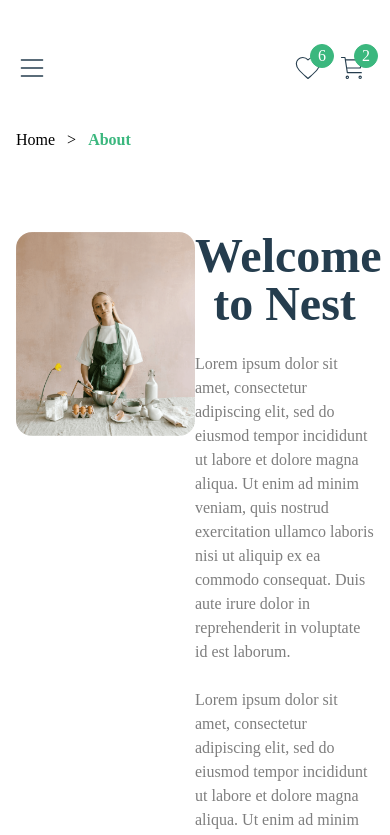
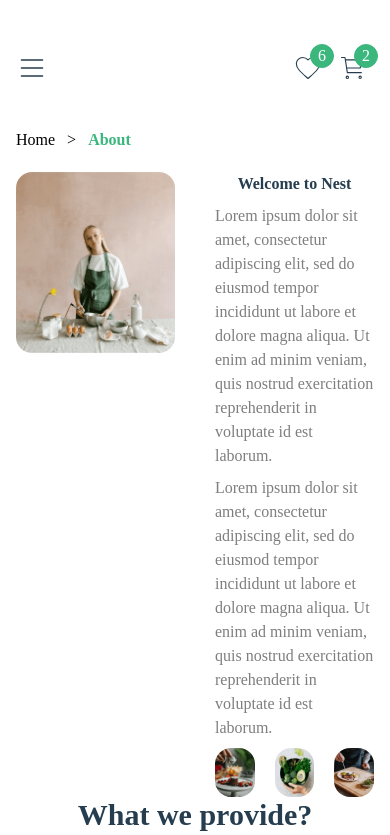
Before and after one commit to vicktor349/nestmart, a Next.js app: page /about in a window 390 px wide. Shown: the top 835 px of the page. Built offline with nearby package versions, Linux system fonts and the light colour scheme.

Commit message:
making it responsive

```diff
--- a/pages/about.js
+++ b/pages/about.js
@@ -12,29 +12,31 @@ const About = () =>
             <Head>
                 <title>Nest | About</title>
             </Head>
-            <div className='grid grid-cols-2 my-20 2xl:h-fit'>
-                <div>
-                    <Image src={"/images/aboutpageimages/about.png"}
+            <div className='grid grid-cols-2 mt-5 gap-10'>
+                <div className='w-fit'>
+                    <Image
+                        src={"/images/aboutpageimages/about.png"}
                         alt='Woman Cooking'
                         width={500}
                         height={500}
                         className='rounded-2xl hover:cursor-pointer select-none'
+                        priority
                     />
                 </div>
-                <div className='text-[#7E7E7E]'>
-                    <p className='font-bold text-primaryText text-5xl text-center'>Welcome to Nest</p>
-                    <p className='my-6'>Lorem ipsum dolor sit amet, consectetur adipiscing elit, sed do eiusmod tempor incididunt
+                <div className='text-[#7E7E7E] flex flex-col justify-between'>
+                    <div>
+                        <p className='font-bold text-primaryText xl:text-5xl text-center'>Welcome to Nest</p>
+                        <p className='ssm:my-2 xl:my-4'>Lorem ipsum dolor sit amet, consectetur adipiscing elit, sed do eiusmod tempor incididunt
                             ut labore et dolore magna aliqua. Ut enim ad minim veniam, quis nostrud exercitation
-                        ullamco laboris nisi ut aliquip ex ea commodo consequat. Duis aute irure dolor in
                             reprehenderit in voluptate id est laborum.
                         </p>
-                    <p className='my-6'>
+                        <p className='ssm:my-2 xl:my-4'>
                             Lorem ipsum dolor sit amet, consectetur adipiscing elit, sed do eiusmod tempor incididunt
                             ut labore et dolore magna aliqua. Ut enim ad minim veniam, quis nostrud exercitation
-                        ullamco laboris nisi ut aliquip ex ea commodo consequat. Duis aute irure dolor in
                             reprehenderit in voluptate id est laborum.
                         </p>
-                    <div className='grid grid-cols-3 gap-5'>
+                    </div>
+                    <div className='grid grid-cols-3 gap-5 relative'>
                         <Image
                             src={"/images/aboutpageimages/strawberry.png"}
                             alt="chef spraying on strawberry"
@@ -59,6 +61,8 @@ const About = () =>
                     </div>
                 </div>
             </div>
+
+
             {/* TITLE DIV */}
             <div className='flex items-center justify-center'>
                 <h1 className='text-3xl text-primaryText mb-6 font-bold'>
```
Lines whose indentation alone changed are shown as unchanged.
